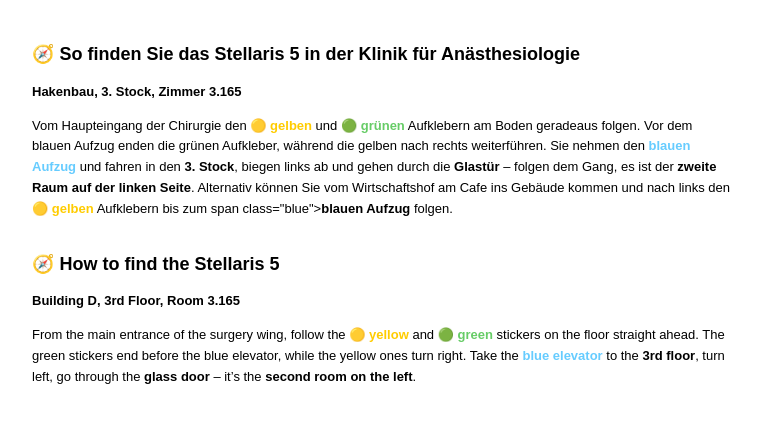
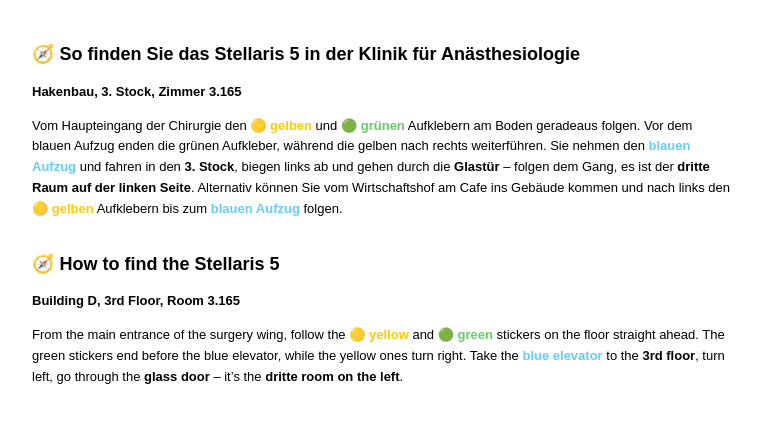
Before and after one commit to GoldiLabs/microscope-landingpage, a plain HTML site: page index.html in a window 1280 px wide. Shown: the whole page, without its empty margins (8-769 px from the left). Drawn offline with Linux system fonts and the light colour scheme.

Commit message:
Update index.html

```diff
--- a/index.html
+++ b/index.html
@@ -59,8 +59,8 @@
     Vom Haupteingang der Chirurgie den <span class="yellow">🟡 gelben</span> und <span class="green">🟢 grünen</span> Aufklebern am Boden geradeaus folgen.
     Vor dem blauen Aufzug enden die grünen Aufkleber, während die gelben nach rechts weiterführen.
     Sie nehmen den <span class="blue"><strong>blauen Aufzug</strong></span> und fahren in den <strong>3. Stock</strong>, biegen links ab und gehen durch die <strong>Glastür</strong> –
-    folgen dem Gang, es ist der <strong>zweite Raum auf der linken Seite</strong>.
-    Alternativ können Sie vom Wirtschaftshof am Cafe ins Gebäude kommen und nach links den <span class="yellow">🟡 gelben</span> Aufklebern bis zum span class="blue"><strong>blauen Aufzug</strong></span> folgen.
+    folgen dem Gang, es ist der <strong>dritte Raum auf der linken Seite</strong>.
+    Alternativ können Sie vom Wirtschaftshof am Cafe ins Gebäude kommen und nach links den <span class="yellow">🟡 gelben</span> Aufklebern bis zum <span class="blue"><strong>blauen Aufzug</strong></span> folgen.
   </p>
 
   <h2>🧭 How to find the Stellaris 5</h2>
@@ -69,7 +69,7 @@
     From the main entrance of the surgery wing, follow the <span class="yellow">🟡 yellow</span> and <span class="green">🟢 green</span> stickers on the floor straight ahead.
     The green stickers end before the blue elevator, while the yellow ones turn right.
     Take the <span class="blue"><strong>blue elevator</strong></span> to the <strong>3rd floor</strong>, turn left, go through the <strong>glass door</strong> –
-    it’s the <strong>second room on the left</strong>.
+    it’s the <strong>dritte room on the left</strong>.
   </p>
 </body>
 </html>
```
